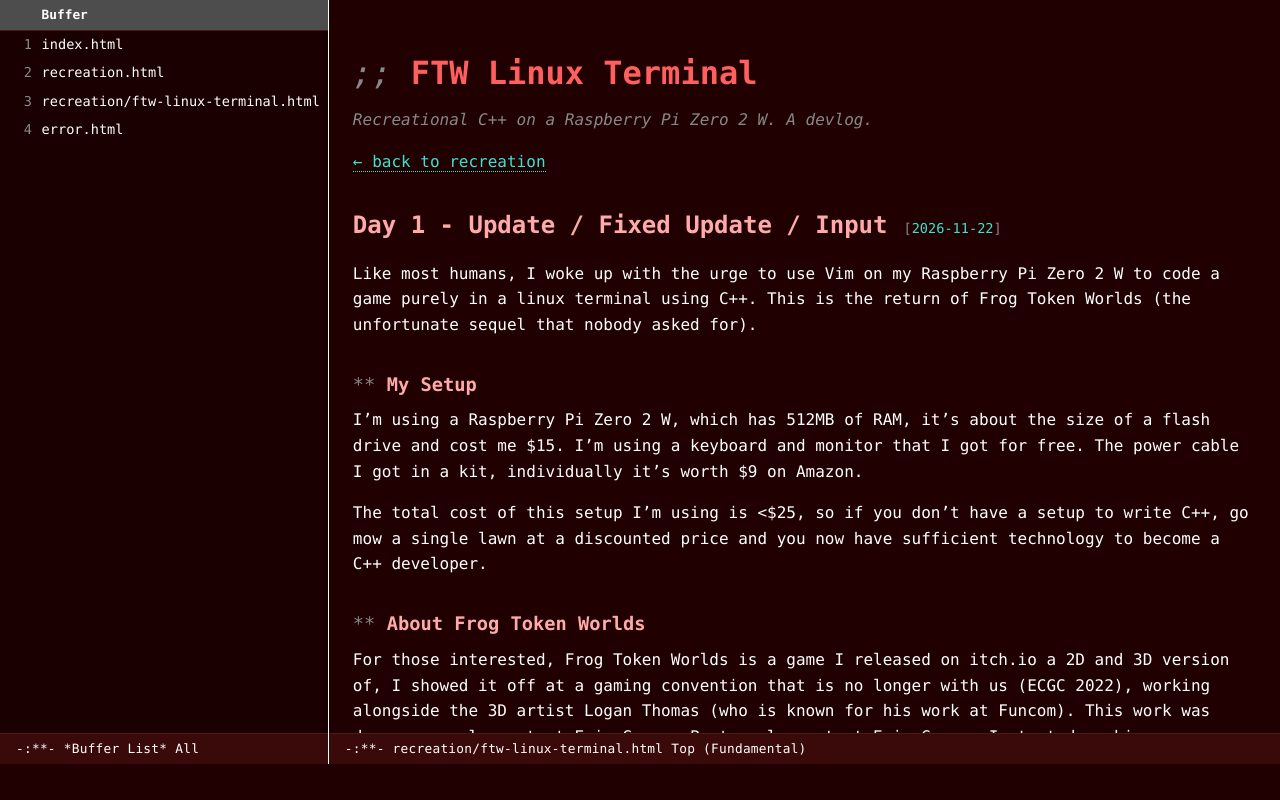
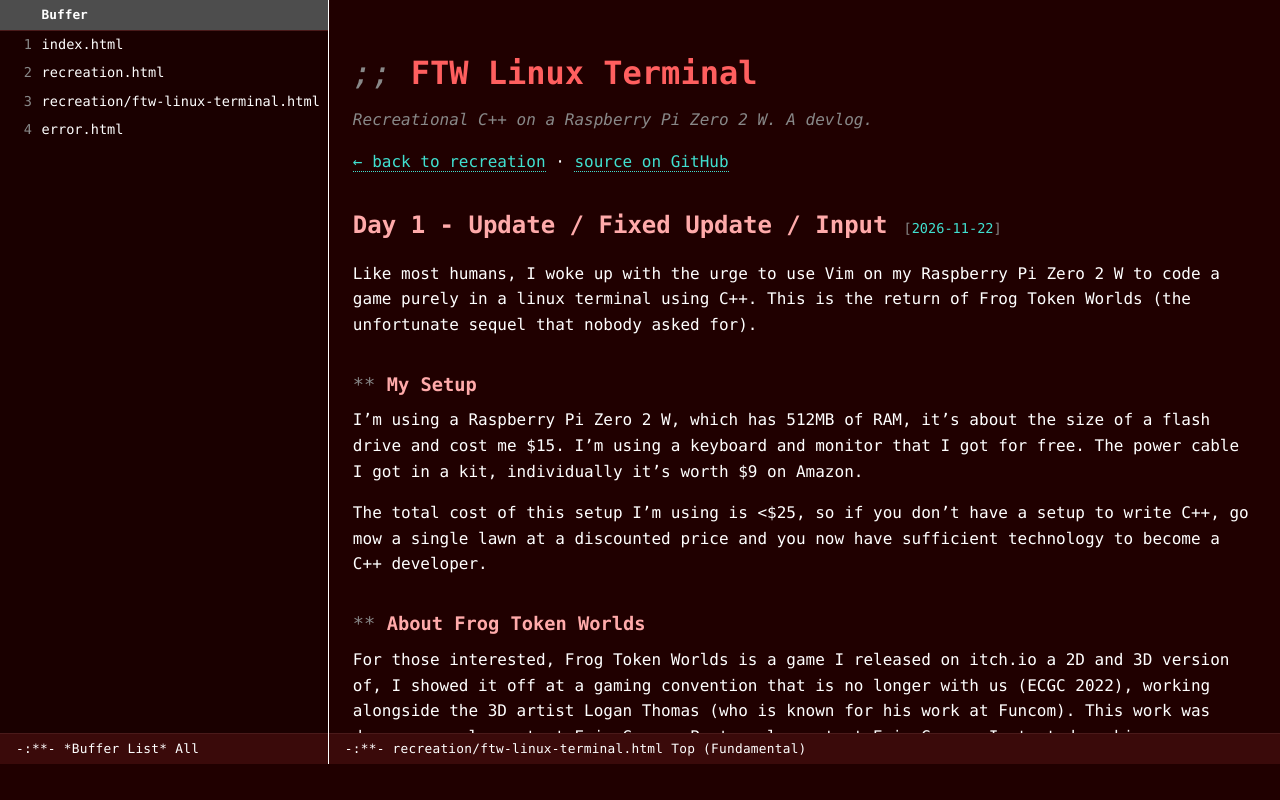
Before and after one commit to WesWeslington/weslington-website, a plain HTML site: page recreation/ftw-linux-terminal.html in a window 1280 px wide. Drawn offline with Linux system fonts and the light colour scheme.

Commit message:
Updated to include github

```diff
--- a/recreation/ftw-linux-terminal.html
+++ b/recreation/ftw-linux-terminal.html
@@ -25,7 +25,7 @@
             <main class="page">
                 <h1>FTW Linux Terminal</h1>
                 <p class="comment">Recreational C++ on a Raspberry Pi Zero 2 W. A devlog.</p>
-                <p><a href="../recreation.html">← back to recreation</a></p>
+                <p><a href="../recreation.html">← back to recreation</a> · <a href="https://github.com/WesWeslington/FTW_LinTerminal">source on GitHub</a></p>
 
                 <article class="post" id="day-1">
                     <header class="post-header">
```
Also changed, not shown: recreation.html (+1 -1 lines).
